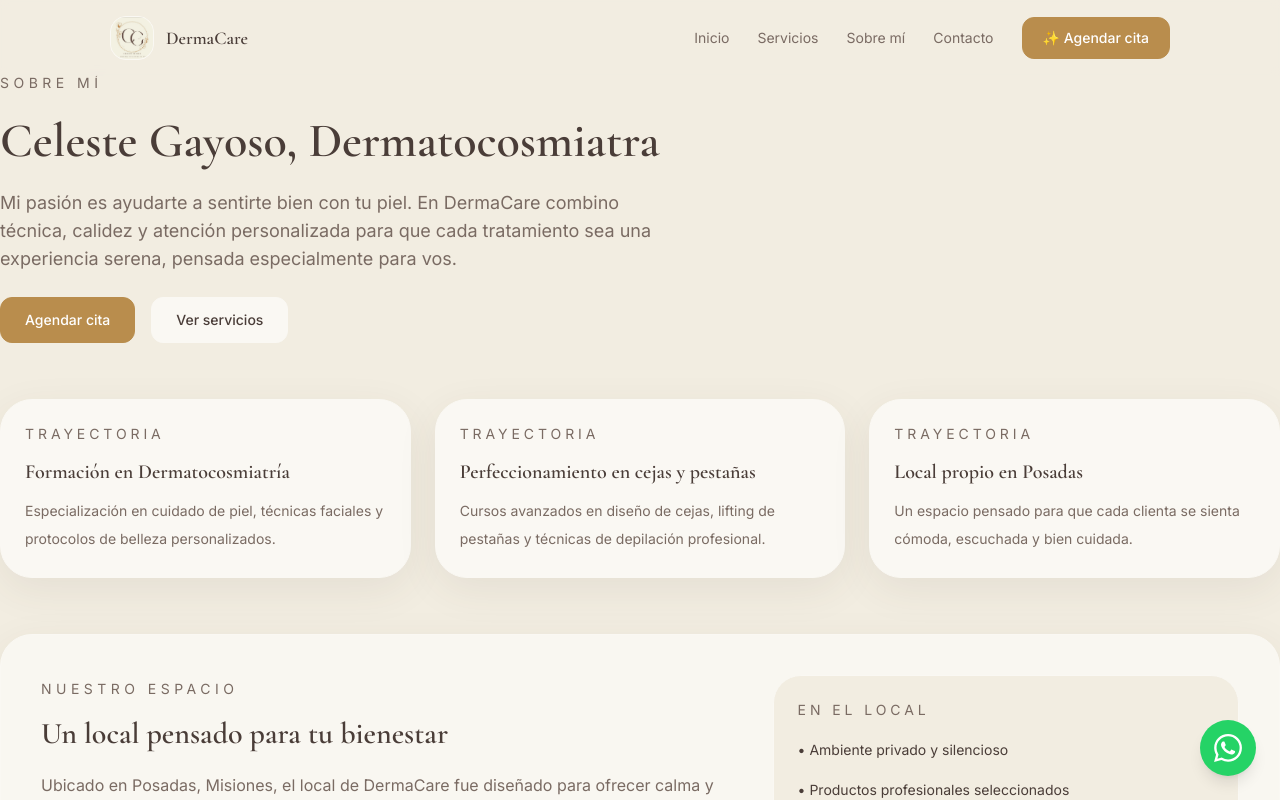
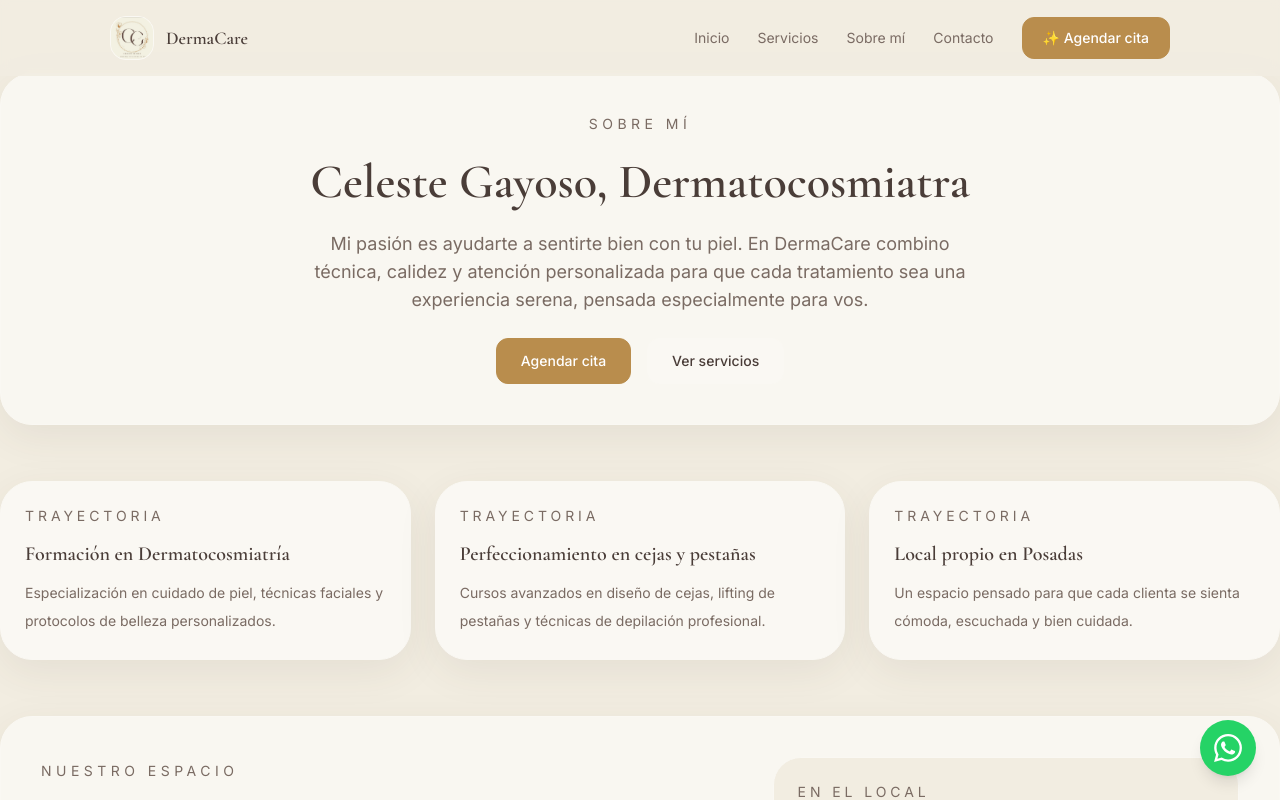
Before and after one commit to n-miranda/dermacare-website, a Next.js app: page /sobre-mi in a window 1280 px wide. Shown: the top 800 px of the page. Built offline with nearby package versions, Linux system fonts and the light colour scheme.

Commit message:
Sobre mi: centrar seccion intro en card simetrica

```diff
--- a/components/sections/AboutPage.tsx
+++ b/components/sections/AboutPage.tsx
@@ -18,18 +18,20 @@ const milestones = [
 export default function AboutPage() {
   return (
     <section className="space-y-14">
-      <div className="space-y-6">
+      <div className="rounded-[2rem] border border-surface bg-surface/95 p-8 shadow-soft sm:p-10">
+        <div className="mx-auto max-w-2xl space-y-6 text-center">
           <p className="text-sm uppercase tracking-[0.32em] text-muted">Sobre mí</p>
           <h1 className="text-4xl font-semibold leading-tight sm:text-5xl">Celeste Gayoso, Dermatocosmiatra</h1>
-        <p className="max-w-2xl text-base leading-8 text-muted sm:text-lg">
+          <p className="text-base leading-8 text-muted sm:text-lg">
             Mi pasión es ayudarte a sentirte bien con tu piel. En DermaCare combino técnica, calidez y atención
             personalizada para que cada tratamiento sea una experiencia serena, pensada especialmente para vos.
           </p>
-        <div className="flex flex-wrap gap-4">
+          <div className="flex flex-wrap justify-center gap-4">
             <Button href="/agendar">Agendar cita</Button>
             <Button href="/servicios" variant="ghost">
               Ver servicios
             </Button>
+          </div>
         </div>
       </div>
 
```
Lines whose indentation alone changed are shown as unchanged.
